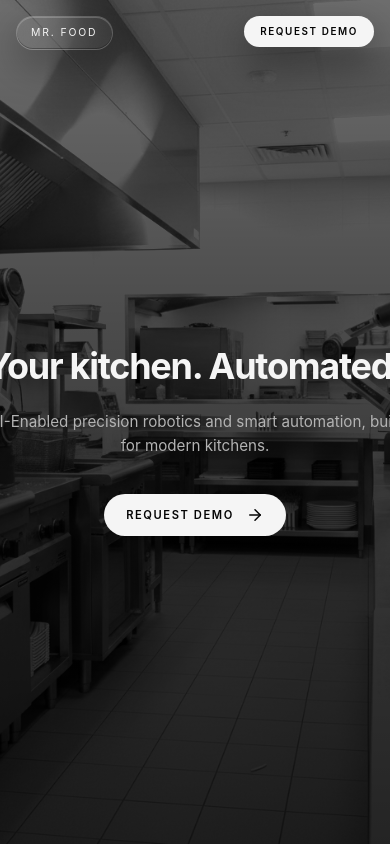
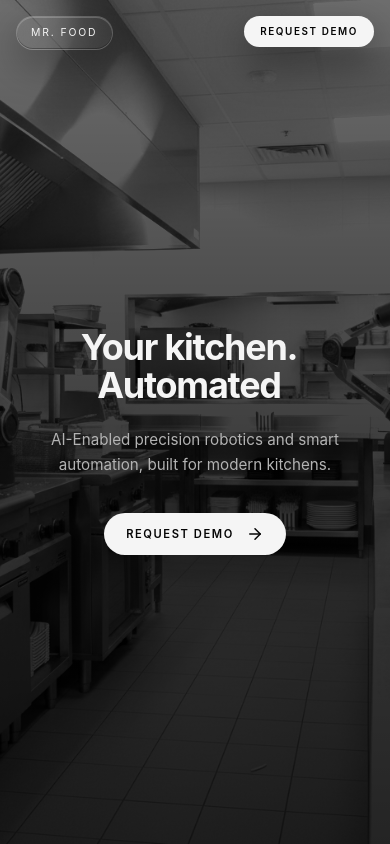
Before and after one commit to viewr-vision/food-app, a React (Vite) app: page / in a window 390 px wide. Shown: the top 844 px of the page. Built offline with nearby package versions, Linux system fonts and the light colour scheme.

Commit message:
Enhance hero section styles with new mobile animation and layout adjustments for improved responsiveness

```diff
--- a/src/App.css
+++ b/src/App.css
@@ -108,6 +108,8 @@ img {
   color: var(--muted);
   font-size: 1.2rem;
   line-height: 1.6;
+  max-width: 48ch;
+  margin: 0 auto;
 }
 
 .hero-cta {
@@ -595,6 +597,15 @@ main section {
   }
 }
 
+@keyframes hero-typing-mobile {
+  0% {
+    max-width: 0;
+  }
+  100% {
+    max-width: 100%;
+  }
+}
+
 @media (max-width: 768px) {
   .brand-pill {
     top: 16px;
@@ -625,8 +636,15 @@ main section {
     line-height: 1.05;
   }
 
+  .hero-type > span {
+    white-space: normal;
+    animation: hero-typing-mobile 1.1s steps(24, end) 0.25s forwards;
+    max-width: 100%;
+  }
+
   .hero-sub {
     font-size: 0.95rem;
+    max-width: 34ch;
   }
 
   .hero-cta {
@@ -688,6 +706,10 @@ main section {
     font-size: 2.25rem;
   }
 
+  .hero-type > span {
+    animation-duration: 0.9s;
+  }
+
   .hero-cta .hero-button {
     padding: 12px 22px;
     font-size: 0.7rem;
```
